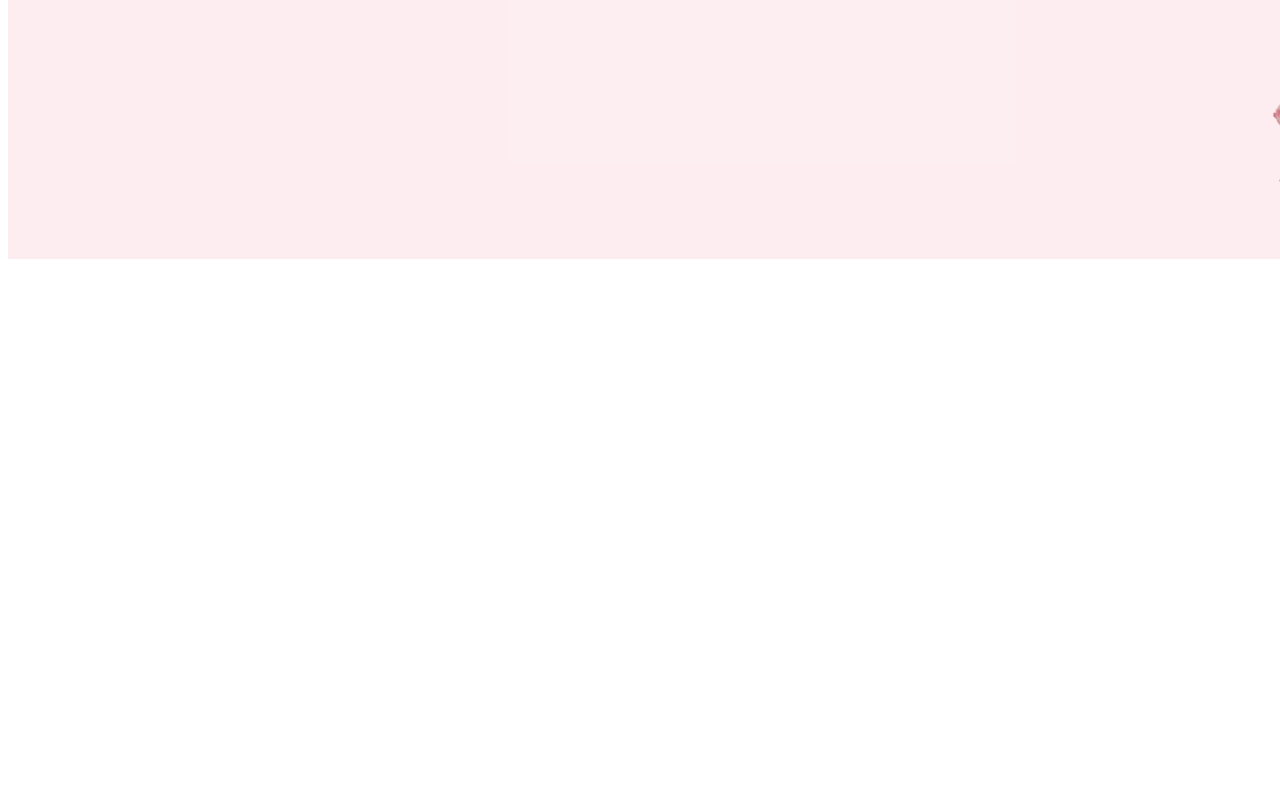
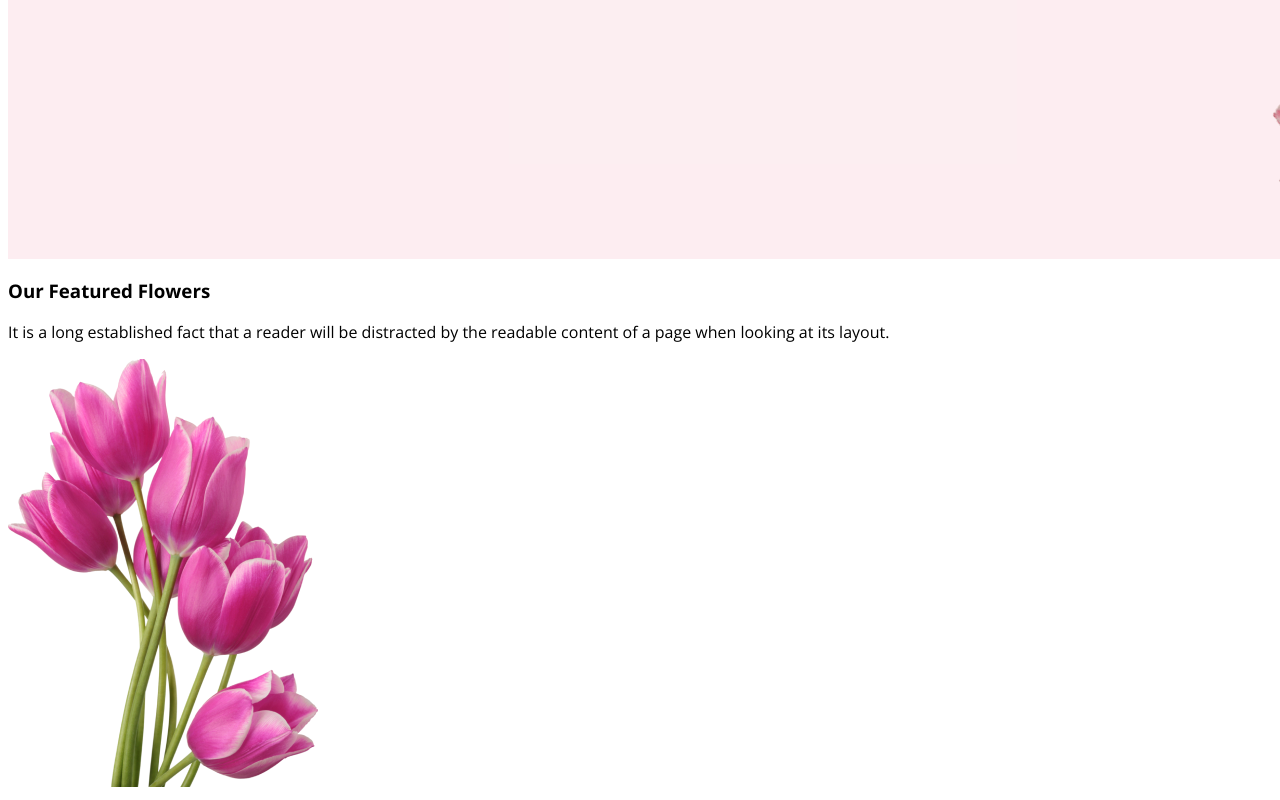
Before and after one commit to Rafin711/flowers-shop-assingment-repo, a plain HTML site: page index.html in a window 1280 px wide. Shown: the part 599-1399 px from the top of the page. Before the commit the page ends 866 px from the top, so only its background shows below. Drawn offline with nearby package versions, Linux system fonts and the light colour scheme.

Commit message:
img added

```diff
--- a/index.html
+++ b/index.html
@@ -23,6 +23,27 @@
 
 
     </header>
+    <main>
+        <section class="feature">
+            <div section="info">
+
+            <h3 class="section-title">Our Featured Flowers</h3>
+            <p class="section-description">
+                It is a long established fact that a reader will be distracted by the readable content of a page when looking at its layout.
+            </p>
+            </div>
+            <div class="img-part">
+                <div class="img-1">
+                    <img src="flower-shop-assignment-main/Flower Asset/pngwing 6.png" alt="">
+
+                 </div>
+
+            </div>
+
+
+        </section>
+
+    </main>
 
 </body>
 </html>
```
